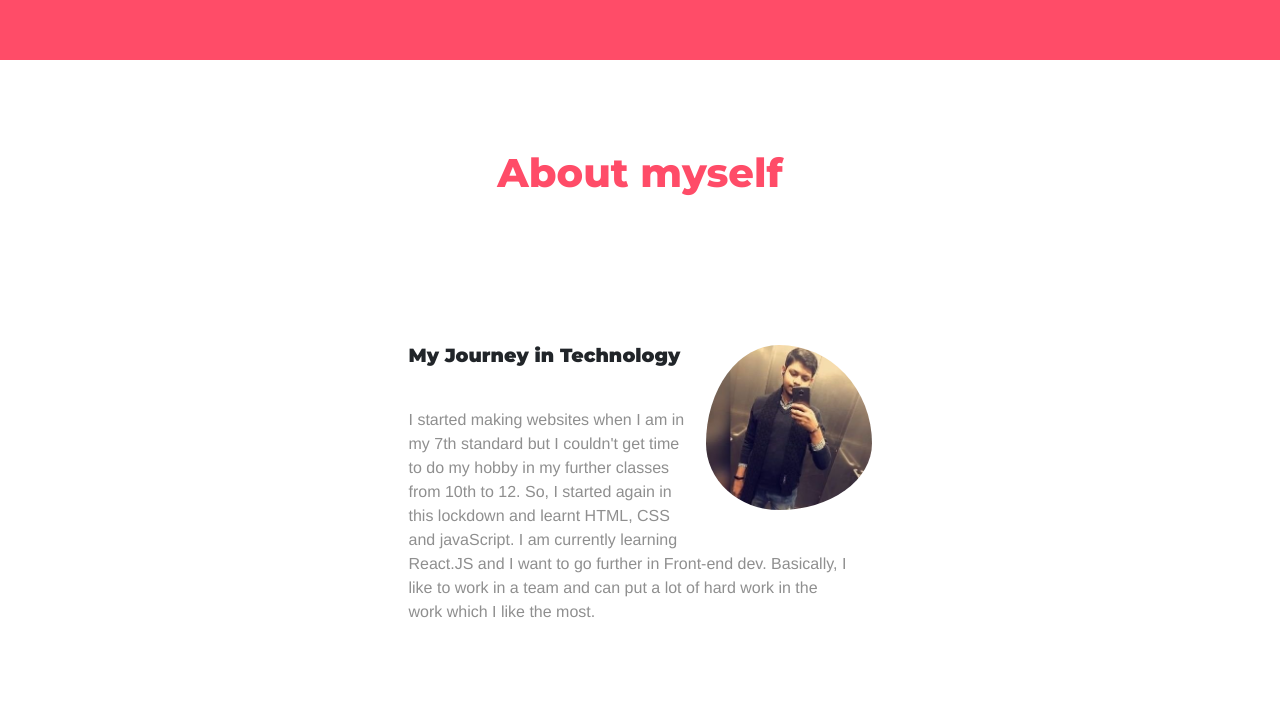
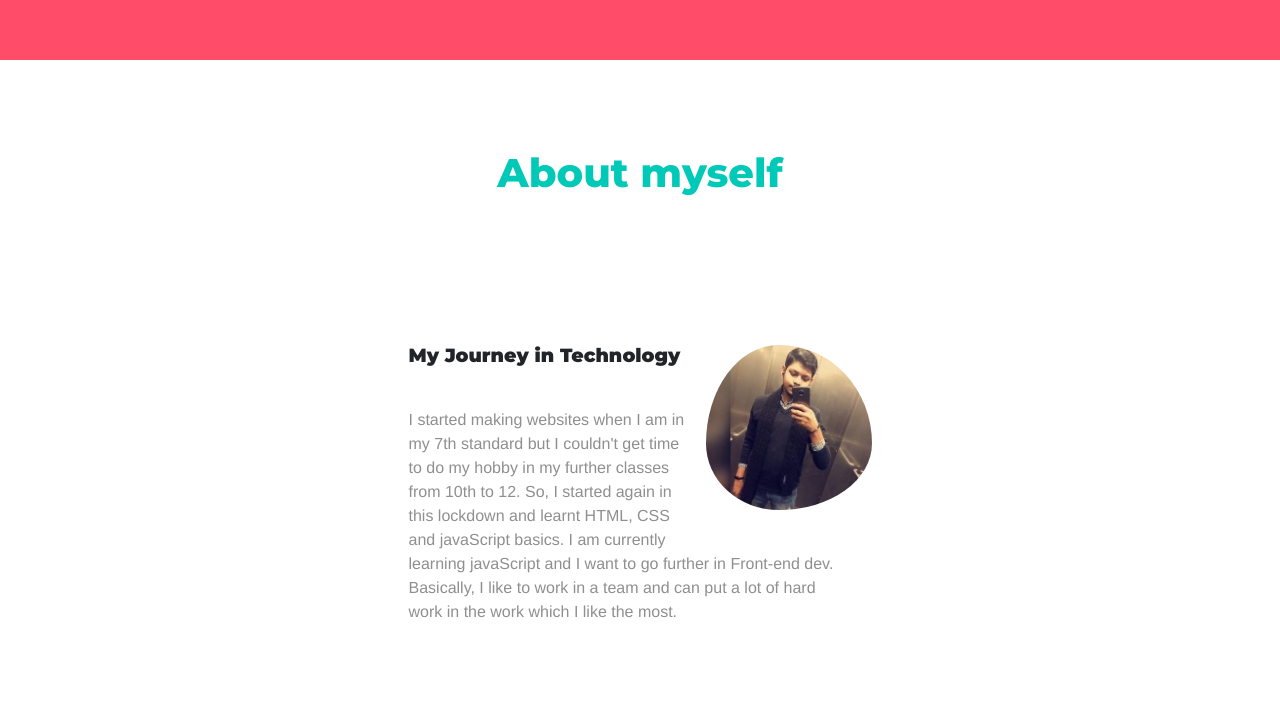
Before and after one commit to vyomguptaa/bots, a plain HTML site: page bots/index.html in a window 1280 px wide. Shown: the part 662-1369 px from the top of the page. Drawn offline with nearby package versions, Linux system fonts and the light colour scheme.

Commit message:
Update index.html

```diff
--- a/bots/index.html
+++ b/bots/index.html
@@ -22,6 +22,10 @@
     <script src="https://code.jquery.com/jquery-3.5.1.slim.min.js" integrity="sha384-DfXdz2htPH0lsSSs5nCTpuj/zy4C+OGpamoFVy38MVBnE+IbbVYUew+OrCXaRkfj" crossorigin="anonymous"></script>
     <script src="https://cdn.jsdelivr.net/npm/popper.js@1.16.0/dist/umd/popper.min.js" integrity="sha384-Q6E9RHvbIyZFJoft+2mJbHaEWldlvI9IOYy5n3zV9zzTtmI3UksdQRVvoxMfooAo" crossorigin="anonymous"></script>
     <script src="https://stackpath.bootstrapcdn.com/bootstrap/4.5.0/js/bootstrap.min.js" integrity="sha384-OgVRvuATP1z7JjHLkuOU7Xw704+h835Lr+6QL9UvYjZE3Ipu6Tp75j7Bh/kR0JKI" crossorigin="anonymous"></script>
+    <link rel="apple-touch-icon" sizes="180x180" href="images/apple-touch-icon.png">
+    <link rel="icon" type="image/png" sizes="32x32" href="images/favicon-32x32.png">
+    <link rel="icon" type="image/png" sizes="16x16" href="images/favicon-16x16.png">
+    <link rel="manifest" href="/site.webmanifest">
 </head>
 
 <body>
@@ -73,14 +77,14 @@
     <!-- Features -->
 
     <section id="features">
-        <h1 class="about icon" style="color: #ff4c68">About myself</h1>
+        <h1 class="about icon" style="color: #00C9B8">About myself</h1>
         <div class="row">
             <div class="skill-row">
                 <img class="code-img" style="border-radius:100%" src="images/vyom.jpg" alt="code-img" style="max-width:100%;height:auto;">
 
                 <h3>My Journey in Technology</h3>
-                <p class="para">I started making websites when I am in my 7th standard but I couldn't get time to do my hobby in my further classes from 10th to 12. So, I started again in this lockdown and learnt HTML, CSS and javaScript. I am currently learning React.JS
-                    and I want to go further in Front-end dev. Basically, I like to work in a team and can put a lot of hard work in the work which I like the most.</p>
+                <p class="para">I started making websites when I am in my 7th standard but I couldn't get time to do my hobby in my further classes from 10th to 12. So, I started again in this lockdown and learnt HTML, CSS and javaScript basics. I am currently learning
+                    javaScript and I want to go further in Front-end dev. Basically, I like to work in a team and can put a lot of hard work in the work which I like the most.</p>
 
             </div>
         </div>
```
